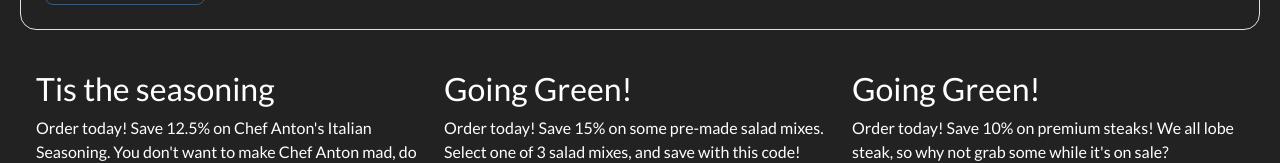
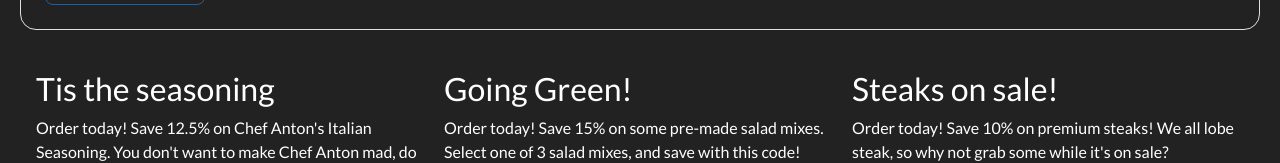
Before and after one commit to er0r34/Delfosse_Northwind, a plain HTML site: page index.html in a window 1280 px wide. Shown: the part 361-524 px from the top of the page. Drawn offline with nearby package versions, Linux system fonts and the light colour scheme.

Commit message:
Changed the 3rd to Steaks

```diff
--- a/index.html
+++ b/index.html
@@ -172,7 +172,7 @@
           >
         </div>
         <div class="col px-2 py-4">
-          <h3>Going Green!</h3>
+          <h3>Steaks on sale!</h3>
           <div class="mb-4">
             Order today! Save 10% on premium steaks! We all lobe steak, so why
             not grab some while it's on sale?
```
